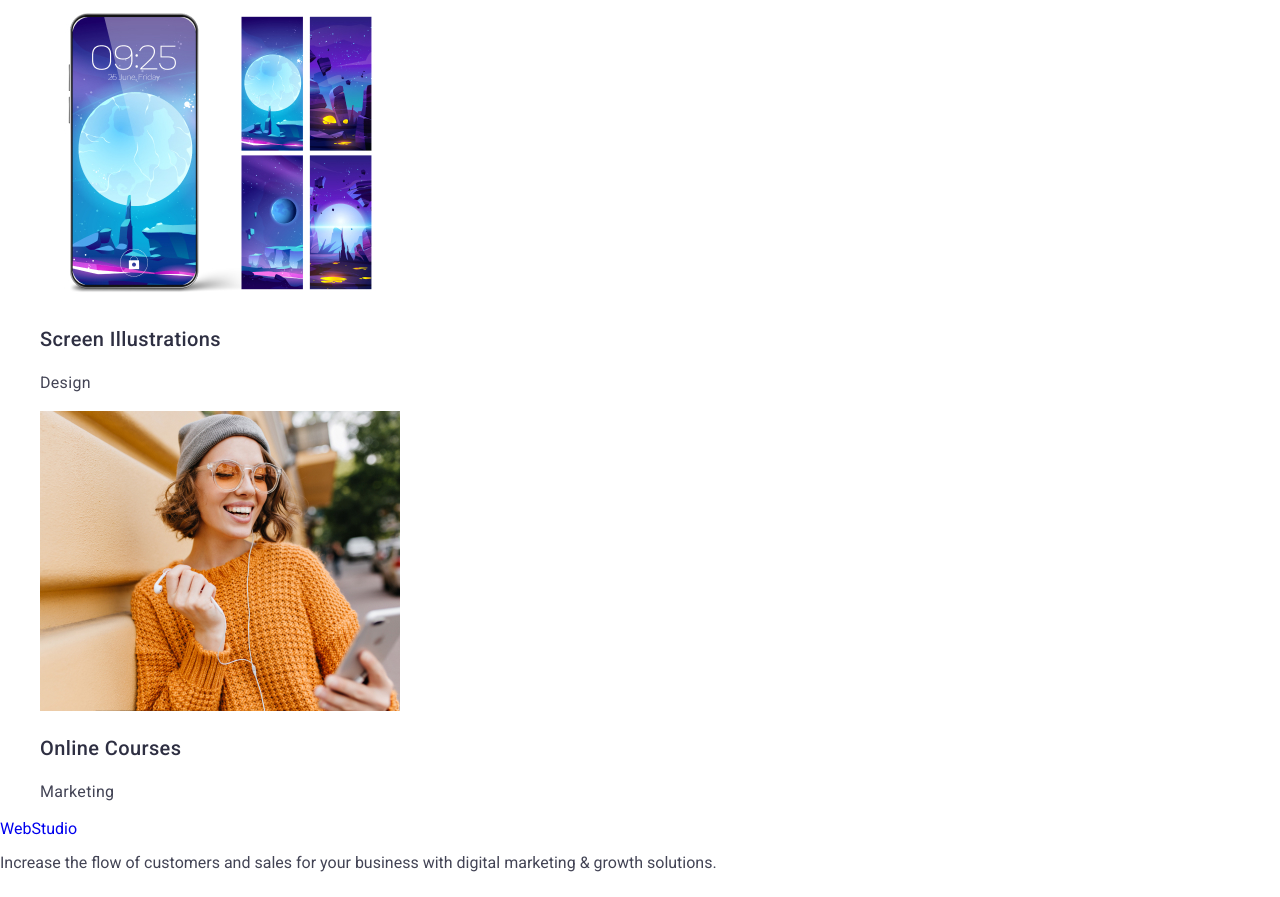
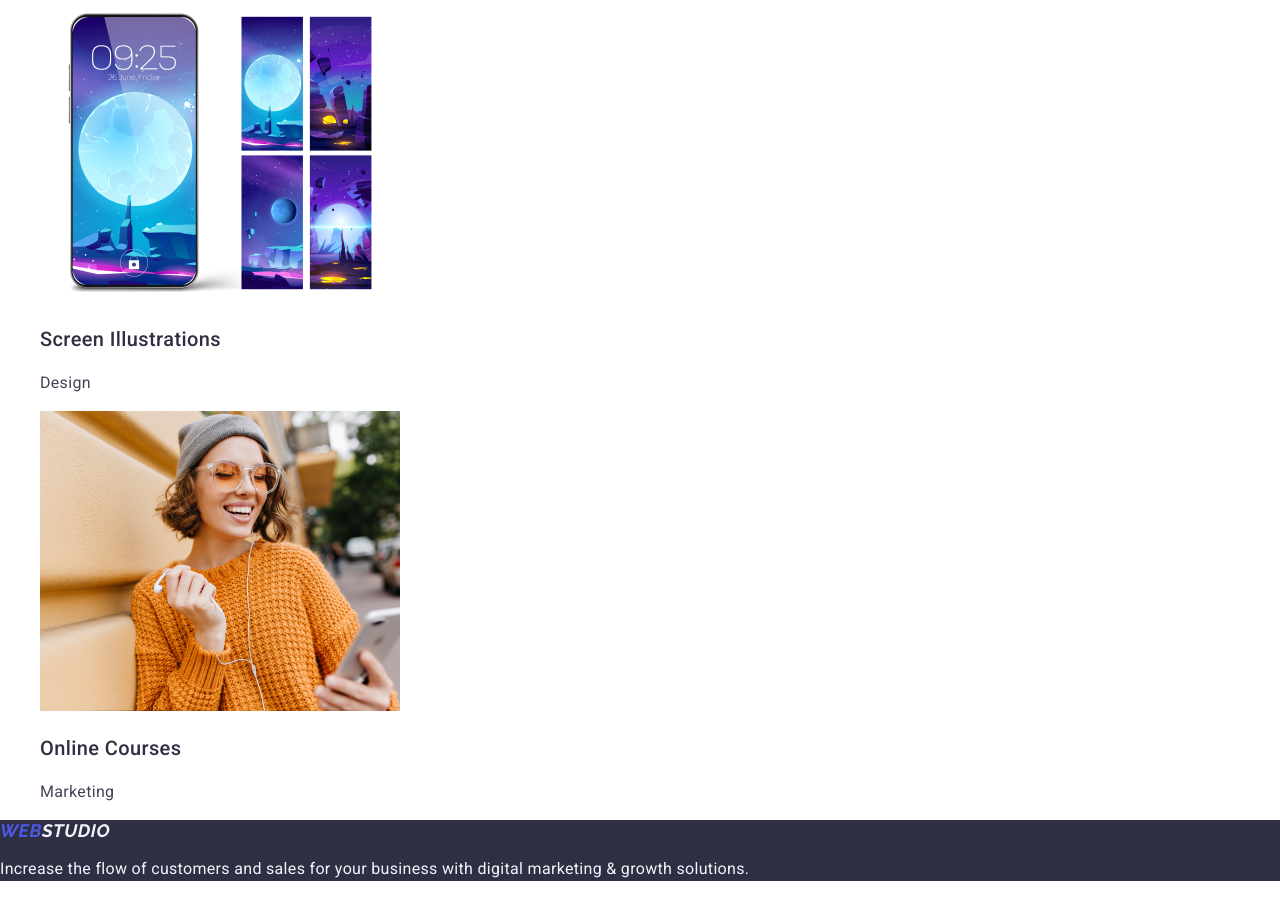
Before and after one commit to ovcharuks/goit-css-hw-02, a plain HTML site: page index.html in a window 1280 px wide. Shown: the part 4507-5404 px from the top of the page. Drawn offline with nearby package versions, Linux system fonts and the light colour scheme.

Commit message:
add section4-3

```diff
--- a/css/ctyles.css
+++ b/css/ctyles.css
@@ -8,6 +8,7 @@ ul,
 ol {
   list-style-type: none;
 }
+
 a {
   text-decoration: none;
 }
@@ -21,9 +22,12 @@ a {
   text-transform: uppercase;
   color: #4d5ae5;
 }
-.header-logo .logo-part {
+
+.header-logo .logo-part
+{
   color: #2e2f42;
 }
+
 .nav-link {
   font-weight: 500;
   font-size: 16px;
@@ -49,6 +53,7 @@ a {
 .nav-link:focus {
   color: #404bbf;
 }
+
 /* section 1 */
 
 .section-first {
@@ -56,6 +61,7 @@ a {
   height: 600px;
   background-color: #2e2f42;
 }
+
 .section-first-title {
   font-weight: 700;
   font-size: 56px;
@@ -78,21 +84,21 @@ a {
 }
 
 .button:hover,
-.button:focus
-{
+.button:focus {
   box-shadow: 0 4px 4px 0 rgba(0, 0, 0, 0.15);
   background: #404bbf;
 }
 
 /* section 2 */
-.section-second-item-title{
+.section-second-item-title {
   font-weight: 500;
   font-size: 20px;
   line-height: 1.2;
   letter-spacing: 0.02em;
   color: #2e2f42;
 }
-.section-second-item-text{
+
+.section-second-item-text {
   font-weight: 400;
   font-size: 16px;
   line-height: 1.5;
@@ -102,15 +108,15 @@ color: #434455;
 
 /* section 3 */
 
-.section-third{
-    background-color: #F4F4FD;
+.section-third {
+  background-color: #f4f4fd;
 }
 
-.section-third-item{
-    background-color: #FFFFFF;
+.section-third-item {
+  background-color: #ffffff;
 }
 
-.section-third-title{
+.section-third-title {
   font-weight: 700;
   font-size: 36px;
   line-height: 1.11;
@@ -120,7 +126,7 @@ color: #2e2f42;
   text-transform: capitalize;
 }
 
-.section-third-employee-name{
+.section-third-employee-name {
   font-weight: 500;
   font-size: 20px;
   line-height: 1.2;
@@ -129,7 +135,7 @@ text-align: center;
   color: #2e2f42;
 }
 
-.section-third-specialty{
+.section-third-specialty {
   font-weight: 400;
   font-size: 16px;
   line-height: 1.5;
@@ -140,19 +146,17 @@ color: #434455;
 
 /* section 4 */
 
-
-
-.section-fourth-title{
+.section-fourth-title {
   font-weight: 700;
   font-size: 36px;
   line-height: 1.11;
   letter-spacing: 0.02em;
   text-align: center;
   color: #2e2f42;
-text-transform: capitalize ;
+  text-transform: capitalize;
 }
 
-.section-fourth-titlephoto{
+.section-fourth-titlephoto {
   font-weight: 500;
   font-size: 20px;
   line-height: 1.2;
@@ -160,10 +164,27 @@ letter-spacing: 0.02em;
   color: #2e2f42;
 }
 
-.section-fourth-text{
+.section-fourth-text {
   font-weight: 400;
   font-size: 16px;
   line-height: 1.5;
   letter-spacing: 0.02em;
   color: #434455;
 }
+
+/* footer */
+
+.footer {
+  background-color: #2e2f42;
+}
+
+.footer-logo .logo-part {
+  color: #f4f4fd;
+}
+.footer-text {
+  font-weight: 400;
+  font-size: 16px;
+  line-height: 1.5;
+  letter-spacing: 0.02em;
+  color: #f4f4fd;
+}
--- a/index.html
+++ b/index.html
@@ -224,9 +224,11 @@
     </main>
 
     <!-- footer -->
-    <footer>
-      <a href="./index.html">WebStudio</a>
-      <p>
+    <footer class="footer">
+      <a class="logo footer-logo" href="./index.html"
+        >Web<span class="logo-part">Studio</span></a
+      >
+      <p class="footer-text">
         Increase the flow of customers and sales for your business with digital
         marketing & growth solutions.
       </p>
```
Lines whose indentation alone changed are shown as unchanged.
